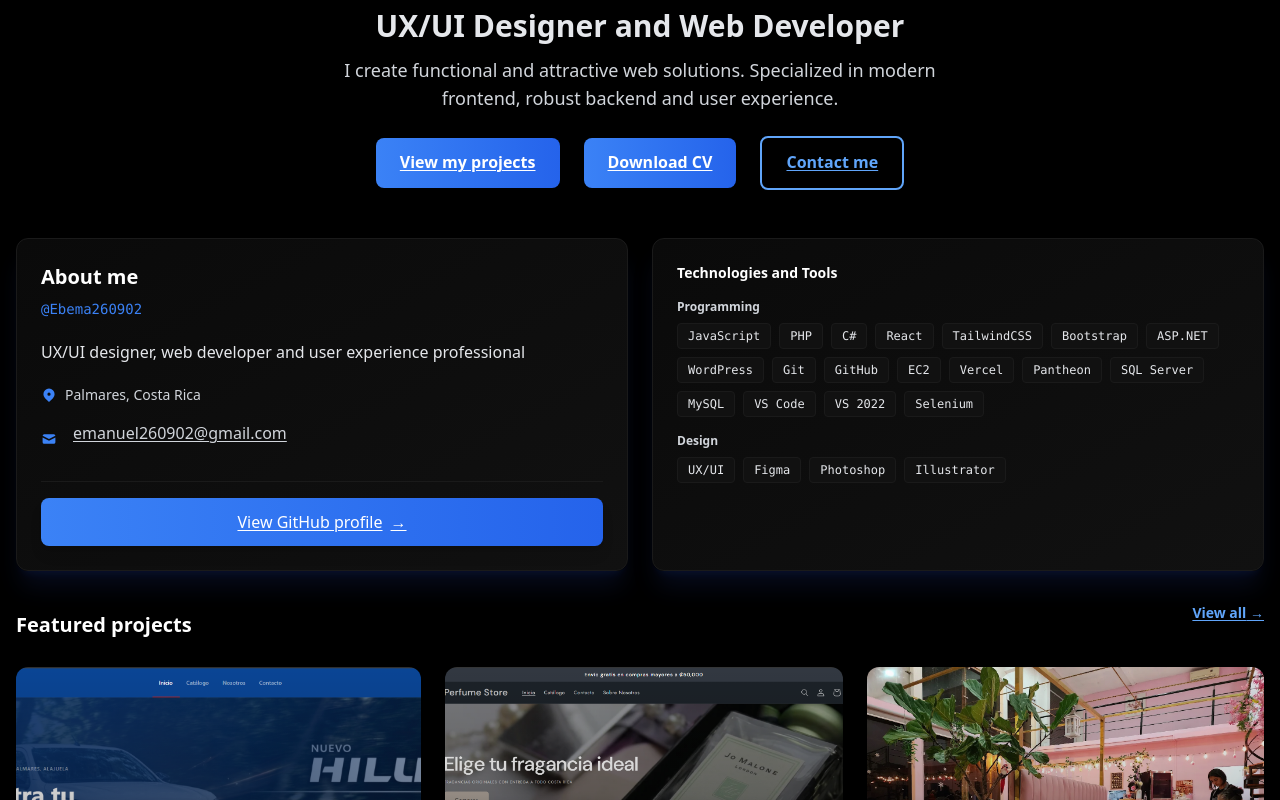
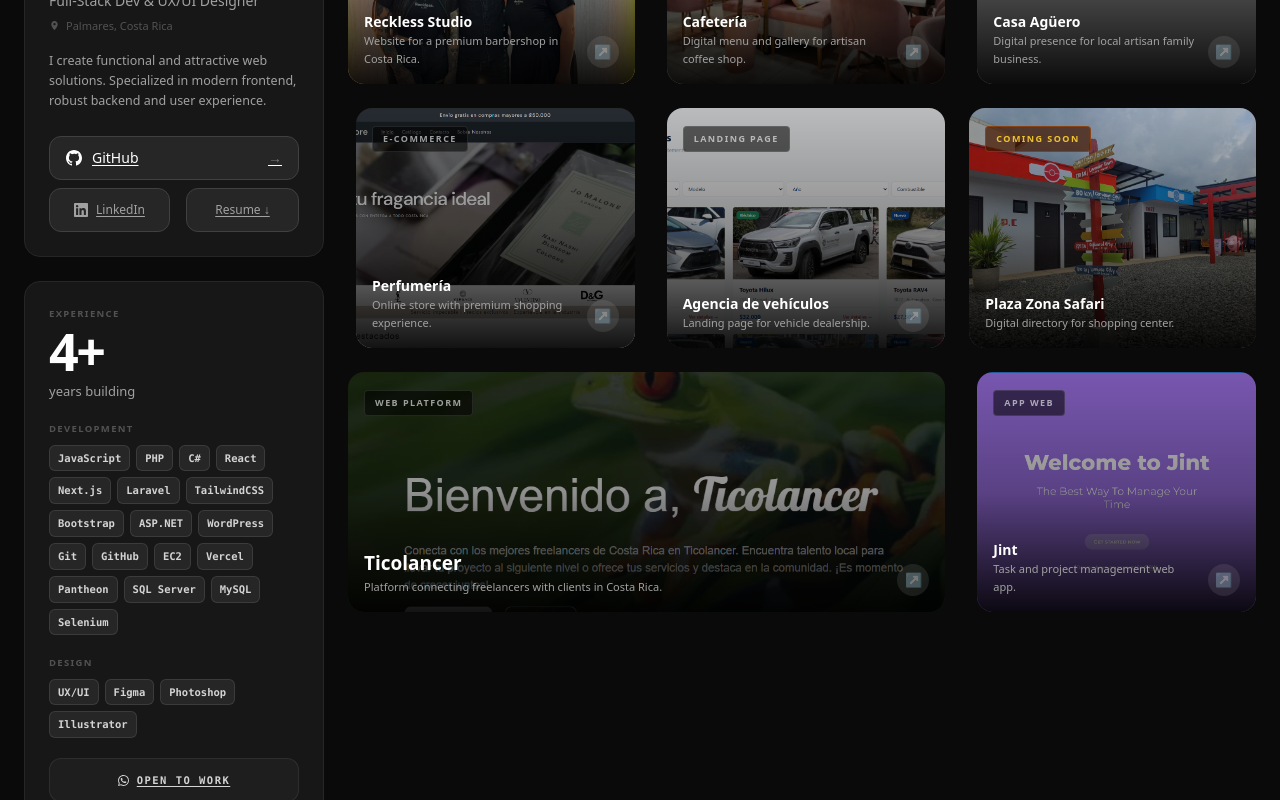
Before and after one commit to Ebema260902/Portafolio, a React (Vite) app: page / in a window 1280 px wide. Shown: the part 180-980 px from the top of the page. Built offline with nearby package versions, Linux system fonts and the light colour scheme; grey boxes are pictures that could not be loaded.

Commit message:
Mobile changes

```diff
--- a/src/App.jsx
+++ b/src/App.jsx
@@ -12,7 +12,7 @@
 
 function AppLayout() {
   const location = useLocation();
-  const isBento = location.pathname === "/bento";
+  const isBento = location.pathname === "/" || location.pathname === "/bento";
 
   return (
     <>
@@ -22,12 +22,13 @@
         </div>
       )}
       <Routes>
-        <Route path="/" element={<Home />} />
+        <Route path="/" element={<Bento />} />
+        <Route path="/home" element={<Home />} />
+        <Route path="/bento" element={<Bento />} />
         <Route path="/projects" element={<Projects />} />
         <Route path="/ticolancer" element={<Ticolancer />} />
         <Route path="/jint" element={<Jint />} />
         <Route path="/contact" element={<Contact />} />
-        <Route path="/bento" element={<Bento />} />
       </Routes>
       {!isBento && <Footer />}
     </>
--- a/src/pages/Bento.jsx
+++ b/src/pages/Bento.jsx
@@ -71,7 +71,11 @@
 );
 
 /* ── Skills card — INFO, no image, no tag, no arrow ─────────── */
-const SkillsCard = ({ language }) => (
+const SkillsCard = ({ language }) => {
+  const devSkills = ['JavaScript', 'PHP', 'C#', 'React', 'Next.js', 'Laravel', 'TailwindCSS', 'Bootstrap', 'ASP.NET', 'WordPress', 'Git', 'GitHub', 'EC2', 'Vercel', 'Pantheon', 'SQL Server', 'MySQL', 'Selenium'];
+  const designSkills = ['UX/UI', 'Figma', 'Photoshop', 'Illustrator'];
+
+  return (
     <div className="rounded-2xl bg-neutral-900 border border-neutral-800 p-6 flex flex-col gap-5">
       <div>
         <p className="text-[9.5px] font-bold tracking-[0.14em] uppercase text-neutral-600 mb-1">
@@ -84,9 +88,11 @@
       </div>
 
       <div>
-      <p className="text-[9.5px] font-bold tracking-[0.14em] uppercase text-neutral-600 mb-2.5">Stack</p>
+        <p className="text-[9.5px] font-bold tracking-[0.14em] uppercase text-neutral-600 mb-2">
+          {language === 'es' ? 'Desarrollo' : 'Development'}
+        </p>
         <div className="flex flex-wrap gap-1.5">
-        {['React', 'Laravel', 'Next.js', 'MySQL', 'Tailwind', 'Figma'].map(s => (
+          {devSkills.map(s => (
             <span key={s} className="px-2 py-1 rounded-md text-[10.5px] font-mono font-semibold bg-neutral-800 text-neutral-300 border border-neutral-700/80">
               {s}
             </span>
@@ -94,11 +100,33 @@
         </div>
       </div>
 
-    <div className="px-3 py-2.5 rounded-xl bg-white/[0.03] border border-white/[0.07] text-center text-[10.5px] font-bold tracking-[0.14em] text-neutral-300 font-mono">
-      OPEN TO WORK
+      <div>
+        <p className="text-[9.5px] font-bold tracking-[0.14em] uppercase text-neutral-600 mb-2">
+          {language === 'es' ? 'Diseño' : 'Design'}
+        </p>
+        <div className="flex flex-wrap gap-1.5">
+          {designSkills.map(s => (
+            <span key={s} className="px-2 py-1 rounded-md text-[10.5px] font-mono font-semibold bg-neutral-800 text-neutral-300 border border-neutral-700/80">
+              {s}
+            </span>
+          ))}
         </div>
       </div>
+
+      <a
+        href="https://wa.me/50662076022"
+        target="_blank"
+        rel="noopener noreferrer"
+        className="flex items-center justify-center gap-2 px-3 py-2.5 rounded-xl bg-white/[0.03] hover:bg-white/[0.07] border border-white/[0.07] text-[10.5px] font-bold tracking-[0.14em] text-neutral-300 font-mono transition-colors"
+      >
+        <svg width="11" height="11" viewBox="0 0 24 24" fill="currentColor">
+          <path d="M17.472 14.382c-.297-.149-1.758-.867-2.03-.967-.273-.099-.471-.148-.67.15-.197.297-.767.966-.94 1.164-.173.199-.347.223-.644.075-.297-.15-1.255-.463-2.39-1.475-.883-.788-1.48-1.761-1.653-2.059-.173-.297-.018-.458.13-.606.134-.133.298-.347.446-.52.149-.174.198-.298.298-.497.099-.198.05-.371-.025-.52-.075-.149-.669-1.612-.916-2.207-.242-.579-.487-.5-.669-.51-.173-.008-.371-.01-.57-.01-.198 0-.52.074-.792.372-.272.297-1.04 1.016-1.04 2.479 0 1.462 1.065 2.875 1.213 3.074.149.198 2.096 3.2 5.077 4.487.709.306 1.262.489 1.694.625.712.227 1.36.195 1.871.118.571-.085 1.758-.719 2.006-1.413.248-.694.248-1.289.173-1.413-.074-.124-.272-.198-.57-.347m-5.421 7.403h-.004a9.87 9.87 0 01-5.031-1.378l-.361-.214-3.741.982.998-3.648-.235-.374a9.86 9.86 0 01-1.51-5.26c.001-5.45 4.436-9.884 9.888-9.884 2.64 0 5.122 1.03 6.988 2.898a9.825 9.825 0 012.893 6.994c-.003 5.45-4.437 9.884-9.885 9.884m8.413-18.297A11.815 11.815 0 0012.05 0C5.495 0 .16 5.335.157 11.892c0 2.096.547 4.142 1.588 5.945L.057 24l6.305-1.654a11.882 11.882 0 005.683 1.448h.005c6.554 0 11.89-5.335 11.893-11.893a11.821 11.821 0 00-3.48-8.413z"/>
+        </svg>
+        OPEN TO WORK
+      </a>
+    </div>
   );
+};
 
 /* ── Project card — IMAGE card with tag + arrow button ──────── */
 const ProjectCard = ({ project, featured = false, className = '' }) => {
@@ -214,7 +242,7 @@
       tag: es ? 'SITIO WEB' : 'WEBSITE',
       image: '/assets/images/agueroartesanal/agueroartesanal.png',
       imagePos: 'center center',
-      link: null,
+      link: 'https://casa-ag-ero.vercel.app/',
     },
     /* 3 */ {
       name: 'Perfumería',
@@ -280,6 +308,10 @@
         </div>
 
         {/* ── RIGHT: projects sub-grid ───────────────────────── */}
+        <div className="flex flex-col gap-6">
+          <h2 className="block lg:hidden text-xl font-bold text-white tracking-tight">
+            {es ? 'Proyectos' : 'Projects'}
+          </h2>
         <div className="grid grid-cols-1 md:grid-cols-2 lg:grid-cols-3 gap-6 auto-rows-[240px]">
 
           {/* Row 1 — freelance trio */}
@@ -298,6 +330,7 @@
 
         </div>
         </div>
+      </div>
     </main>
   );
 };
--- a/src/pages/Home.jsx
+++ b/src/pages/Home.jsx
@@ -147,7 +147,7 @@
                         </p>
                         <div className="flex flex-col sm:flex-row gap-4 justify-center items-center">
                             <Link
-                                to="/projects"
+                                to="/"
                                 className={`min-h-[48px] px-6 py-3 bg-gradient-to-r from-[#3b82f6] to-[#2563eb] hover:from-[#2563eb] hover:to-[#1d4ed8] active:from-[#1d4ed8] active:to-[#1e40af] text-white font-semibold rounded-lg transition-all duration-300 shadow-lg hover:shadow-xl hover:shadow-[#3b82f6]/50 active:shadow-md active:scale-[0.98] focus:outline-none focus:ring-2 focus:ring-[#3b82f6] focus:ring-offset-2 ${isLight ? "focus:ring-offset-white" : "focus:ring-offset-black"}`}
                                 aria-label={language === "es" ? "Ver todos mis proyectos" : "View all my projects"}
                             >
@@ -271,7 +271,7 @@
                                 {t.home.projects.title}
                             </h2>
                             <Link
-                                to="/projects"
+                                to="/"
                                 className={`text-sm font-semibold transition-colors ${isLight ? "text-[#3b82f6] hover:text-[#2563eb]" : "text-[#60a5fa] hover:text-[#3b82f6]"}`}
                             >
                                 {t.home.projects.viewAll} →
@@ -284,7 +284,7 @@
                             {projects.slice(3).map((repo, i) => renderProjectCard(repo, i + 3, "h-52 sm:h-56"))}
                         </div>
                         <Link
-                            to="/projects"
+                            to="/"
                             className={`block w-full min-h-[44px] flex items-center justify-center bg-gradient-to-r from-[#3b82f6] to-[#2563eb] hover:from-[#2563eb] hover:to-[#1d4ed8] active:from-[#1d4ed8] active:to-[#1e40af] text-white text-center py-3 px-4 rounded-lg transition-all duration-300 shadow-lg hover:shadow-xl hover:shadow-[#3b82f6]/50 font-medium text-base focus:outline-none focus:ring-2 focus:ring-[#3b82f6] focus:ring-offset-2 ${isLight ? "focus:ring-offset-white" : "focus:ring-offset-black"}`}
                             aria-label={language === "es" ? "Explorar todos los proyectos del portafolio" : "Explore all portfolio projects"}
                         >
```
Lines whose indentation alone changed are shown as unchanged.
